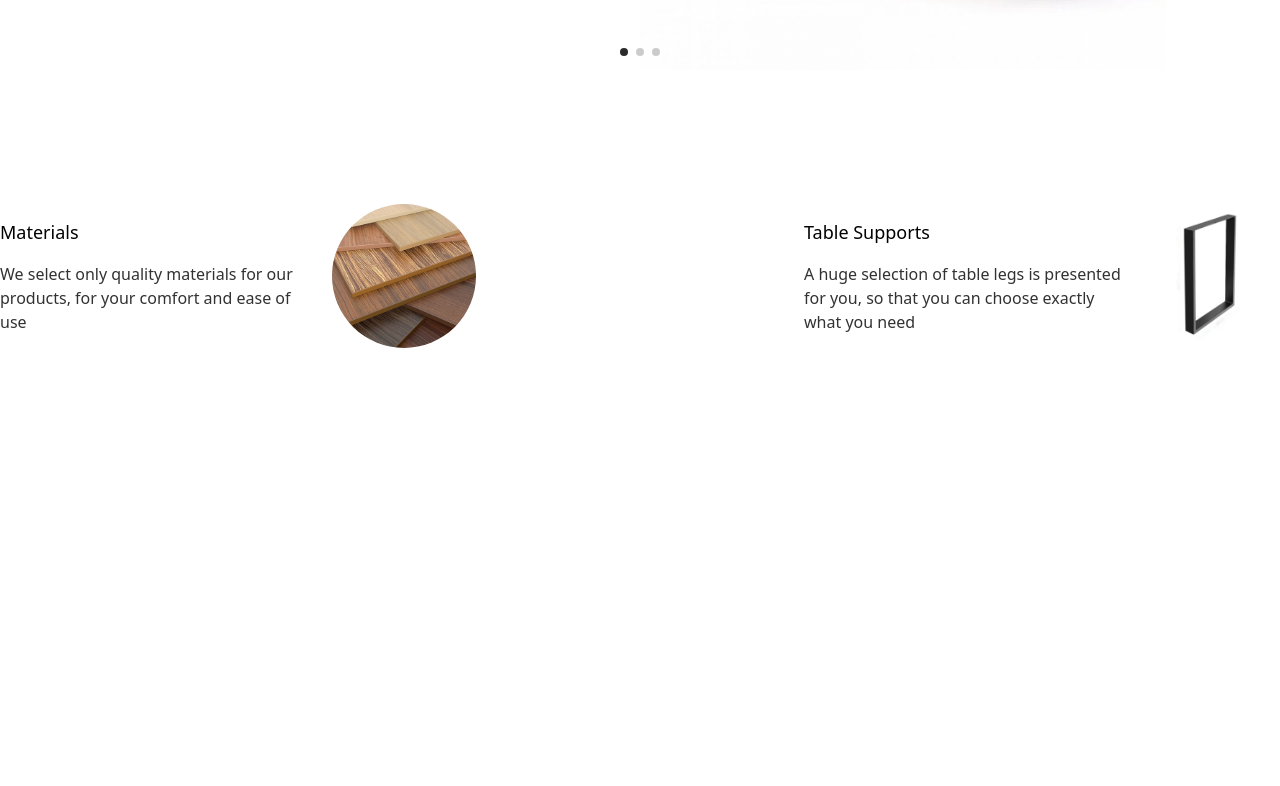
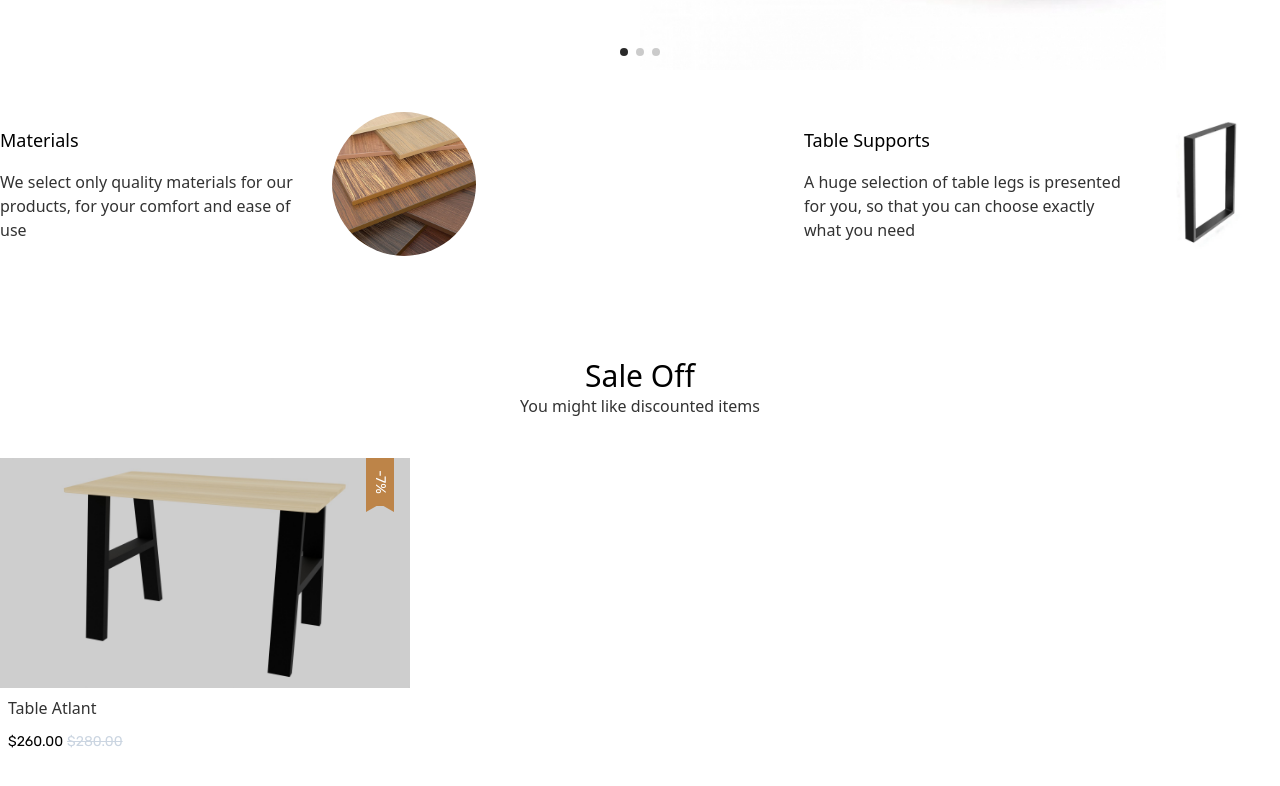
Before and after one commit to darkysadow/tableShop, a Next.js app in the folder client/: page / in a window 1280 px wide. Shown: the part 496-1282 px from the top of the page. Before the commit the page ends 886 px from the top, so only its background shows below. Built offline with nearby package versions, Linux system fonts and the light colour scheme.

Commit message:
Created component Sales - section for landing page, which contain cards with sale off goods. Created prototype of card template

```diff
--- a/client/app/globals.css
+++ b/client/app/globals.css
@@ -1,4 +1,6 @@
 @import url('https://fonts.googleapis.com/css2?family=Poppins:wght@100;200;300;400;500;600;700;800;900&display=swap');
+@import url('https://fonts.googleapis.com/css2?family=Rubik&display=swap');
+
 @tailwind base;
 @tailwind components;
 @tailwind utilities;
@@ -27,6 +29,87 @@
     rgb(var(--background-start-rgb));
 } */
 
+.sale-triangle::after, .sale-triangle::before {
+  position: absolute;
+  content: '';
+  bottom: -0.4rem;
+  width: 0px;
+  height: 0px;
+  border-bottom: 0.5rem solid transparent;
+}
+
+.sale-triangle::before {
+  right: 0;
+  border-left: 0.91rem solid #bd8448;
+  border-right: 0.90rem solid transparent;
+}
+
+.sale-triangle::after {
+  left: 0;
+  border-left: 0.90rem solid transparent;
+  border-right: 0.91rem solid #bd8448;
+}
+
+.sale-card:hover > .sale-card-bottom > .sale-card-bottom-effect > .sale-card-addtocart {
+  transform: translateX(0);
+  opacity: 1;
+}
+
+.sale-card:hover > .sale-card-bottom > .sale-card-bottom-effect > .sale-card-price {
+  transform: translateY(-50%);
+  opacity: 0;
+}
+
+.sale-card:hover > .sales-main-image {
+  opacity: 0;
+  display: none;
+}
+
+.sale-card:hover > .sales-second-image {
+  opacity: 1;
+  display: block;
+}
+
+.sale-card:hover > .sales-secondary-buttons {
+  opacity: 1;
+  transform: rotate(0deg);
+}
+
+
+.sale-card-price {
+  position: absolute;
+  opacity: 1;
+  transition: opacity 0.3s linear, transform 0.3s linear;
+}
+
+.sale-card-addtocart {
+  position: absolute;
+  opacity: 0;
+  left: 8px;
+  transform: translateX(200%);
+  transition: transform 0.3s linear, opacity 0.3s linear, color 0.2s linear;
+  cursor: pointer;
+}
+
+.sale-card-addtocart:hover {
+  color: #bd8448;
+}
+
+.sale-card-addtocart::before {
+  position: absolute;
+  content: "";
+  width: 100%;
+  opacity: 0;
+  bottom: 0;
+  height: 1px;
+  background: #bd8448;
+  transition: opacity 0.2s linear;
+}
+
+.sale-card-addtocart:hover::before {
+  opacity: 1;
+}
+
 .swiper-skeleton-button {
   position: absolute;
   top: 50%;
@@ -39,6 +122,30 @@
   display: flex;
   align-items: center;
   justify-content: center;
+}
+
+.sales-main-image {
+  display: block;
+  transition: opacity 0.3s linear;
+}
+
+.sales-second-image{
+  display: none;
+  opacity: 0;
+  transition: opacity 0.3s linear;
+
+}
+
+.sales-secondary-buttons {
+  right: 3%;
+  transform: translateX(10%) rotate(50deg);
+  opacity: 0;
+  cursor: pointer;
+  transition: opacity 0.2s linear, transform 0.3s linear, color 0.3s linear;
+}
+
+.sales-secondary-buttons:hover {
+  color: #bd8448;
 }
 
 .swiper-skeleton-bullets {
--- a/client/app/page.jsx
+++ b/client/app/page.jsx
@@ -2,6 +2,7 @@ import Slider from '@/components/Slider/Slider';
 import SliderLoading from '@/components/Slider/SliderLoading';
 import { Suspense } from 'react';
 import UnderSliderSection from '@/components/landing/UnderSliderSection';
+import Sales from '@/components/landing/Sales';
 
 export default function Home() {
   return (
@@ -11,7 +12,7 @@ export default function Home() {
         <Slider />
       </Suspense>
       <UnderSliderSection />
-
+      <Sales />
     </main>
   )
 }
--- /dev/null
+++ b/client/components/landing/Sales.jsx
@@ -0,0 +1,54 @@
+import React from 'react'
+
+import atlantMain from '@/public/tablesPhotos/Atlant/oak_boras/main.jpg'
+import atlantSecond from "@/public/tablesPhotos/Atlant/oak_boras/second.jpg"
+
+import Image from 'next/image'
+
+const Sales = () => {
+    return (
+        <div className='w-full my-5'>
+            <div className='container mx-auto flex flex-col my-10'>
+                <div className='flex flex-col'>
+                    <h2 className='text-center font-medium text-3xl'>Sale Off</h2>
+                    <h3 className='text-center font-normal text-md text-[#323232]'>You might like discounted items</h3>
+                </div>
+                <div className='flex flex-row justify-start gap-x-[2%] flex-wrap py-10'>
+                    <div className='w-[32%] pb-8 mb-6'>
+                        <div className='relative w-full sale-card'>
+                            {/* Sale percent */}
+                            <div className='absolute w-full'>
+                                <span className='absolute right-4 [writing-mode:vertical-lr] py-3 px-1 bg-[#bd8448] font-rubik text-sm text-white sale-triangle'>-7%</span>
+                            </div>
+                            <div className='sales-secondary-buttons absolute w-12 h-12 rounded-full top-[30%] bg-white flex justify-center items-center'><p>W</p></div>
+                            <div className='sales-secondary-buttons absolute w-12 h-12 rounded-full top-[55%] bg-white flex justify-center items-center'><p>V</p></div>
+                            <div className='w-full sales-main-image bg-[#CECECE]'>
+                                <Image src={atlantMain} objectFit='contain' objectPosition='top'/>
+                            </div>
+                            <div className='w-full sales-second-image bg-[#CECECE]'>
+                                <Image src={atlantSecond} objectFit='contain' objectPosition='top'/>
+                            </div>
+                            <div className='overflow-x-hidden sale-card-bottom'>
+                                <h4 className='px-2 my-2 text-[#323232] transition hover:text-[#bd8448] cursor-pointer inline-block'>
+                                    Table Atlant
+                                </h4>
+                                <div className='px-2 w-full h-7 absolute sale-card-bottom-effect'>
+                                    <div className='flex flex-row gap-1 text-sm absolute leading-7 sale-card-price'>
+                                        <span className='font-rubik'>$260.00</span><span className='font-rubik line-through text-slate-300'>$280.00</span>
+                                    </div>
+                                    <div className='absolute sale-card-addtocart font-rubik'>
+                                        Add to Cart +
+                                    </div>
+
+                                </div>
+                            </div>
+                        </div>
+                    </div>
+
+                </div>
+            </div>
+        </div>
+    )
+}
+
+export default Sales
--- a/client/tailwind.config.js
+++ b/client/tailwind.config.js
@@ -13,7 +13,8 @@ module.exports = {
           'conic-gradient(from 180deg at 50% 50%, var(--tw-gradient-stops))',
       },
       fontFamily: {
-        'poppins': ["Poppins"]
+        'poppins': ["Poppins"],
+        'rubik': ["Rubik"]
       }
     },
   },
```
